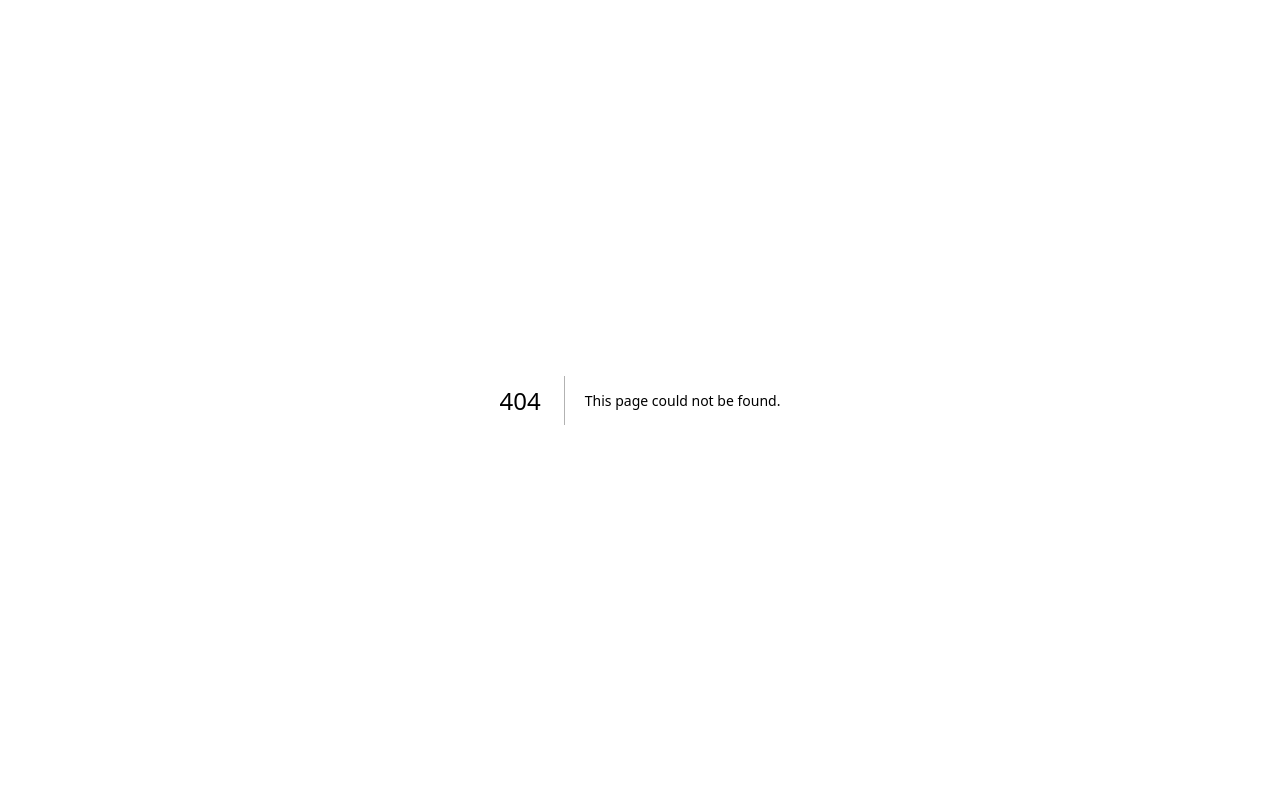
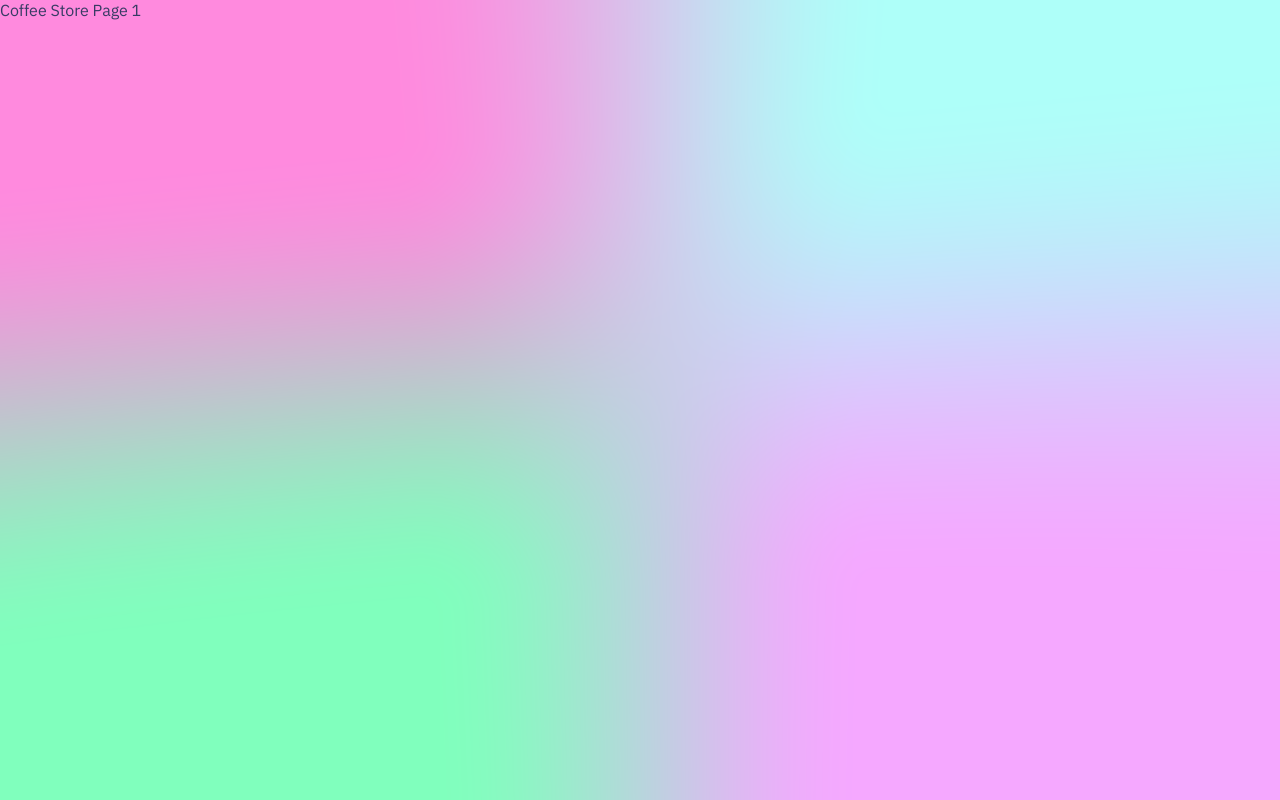
Before and after one commit to GrayJunZi/Drift, a Next.js app in the folder discover-coffee-stores/: page /coffee-store/1 in a window 1280 px wide. Before the commit this address had no page. Built offline with nearby package versions, Linux system fonts and the light colour scheme.

Commit message:
028. 什么是动态路由

```diff
--- a/discover-coffee-stores/pages/coffee-store.js
+++ /dev/null
@@ -1,5 +0,0 @@
-const CoffeeStore = () => {
-    return <div>Coffee Store Page</div>;
-};
-
-export default CoffeeStore;
--- /dev/null
+++ b/discover-coffee-stores/pages/coffee-store/[id].js
@@ -0,0 +1,9 @@
+import { useRouter } from "next/router";
+
+const CoffeeStore = () => {
+    const router = useRouter();
+    console.log('router', router);
+    return <div>Coffee Store Page {router.query.id}</div>;
+};
+
+export default CoffeeStore;
```
Also changed, not shown: 1 other file (tests, documents, lock files or other folders).
